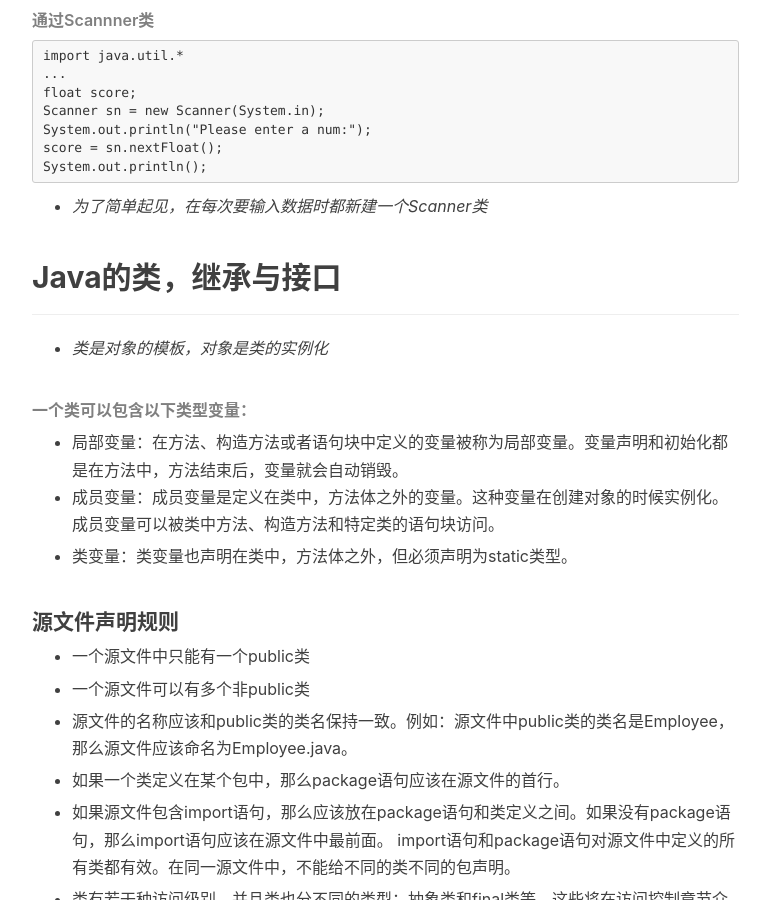
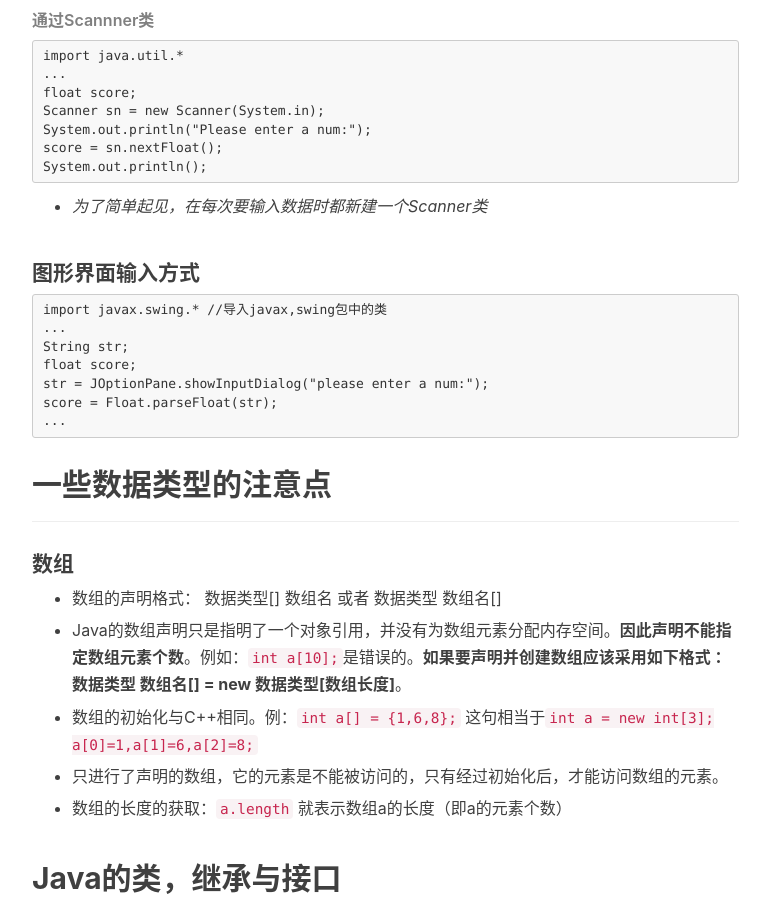
Before and after one commit to Fleschier/Fleschier.github.io, a Jekyll site: the page built from _posts/2018-04-06-Java-learning.markdown, in a window 1280 px wide and 900 px high, scrolled down 2730 px. Shown: the whole window, without its empty margins (233-1003 px from the left). Built offline with Jekyll 4.4.1, drawn with Linux system fonts in a browser that asks for light colours; nearby versions of some CDN libraries; comment, search, counter and statistics services are not loaded.

Commit message:
update Java

````diff
--- a/_posts/2018-04-06-Java-learning.markdown
+++ b/_posts/2018-04-06-Java-learning.markdown
@@ -114,6 +114,32 @@ System.out.println();
 ```
 - *为了简单起见，在每次要输入数据时都新建一个Scanner类*
 
+#### 图形界面输入方式
+
+```
+import javax.swing.* //导入javax,swing包中的类
+...
+String str;
+float score;
+str = JOptionPane.showInputDialog("please enter a num:");
+score = Float.parseFloat(str);
+...
+```
+
+## 一些数据类型的注意点
+---
+#### 数组
+
+- 数组的声明格式： 数据类型[] 数组名 或者 数据类型 数组名[]
+
+- Java的数组声明只是指明了一个对象引用，并没有为数组元素分配内存空间。**因此声明不能指定数组元素个数**。例如：`int a[10];`是错误的。**如果要声明并创建数组应该采用如下格式 ： 数据类型 数组名[] = new 数据类型[数组长度]**。
+
+- 数组的初始化与C++相同。例：`int a[] = {1,6,8};`  这句相当于`int a = new int[3]; a[0]=1,a[1]=6,a[2]=8;`
+
+- 只进行了声明的数组，它的元素是不能被访问的，只有经过初始化后，才能访问数组的元素。
+
+- 数组的长度的获取：`a.length` 就表示数组a的长度（即a的元素个数）
+
 ## Java的类，继承与接口
 
 ---
````
Also changed, not shown: img/Java/Java-bg.jpg.
